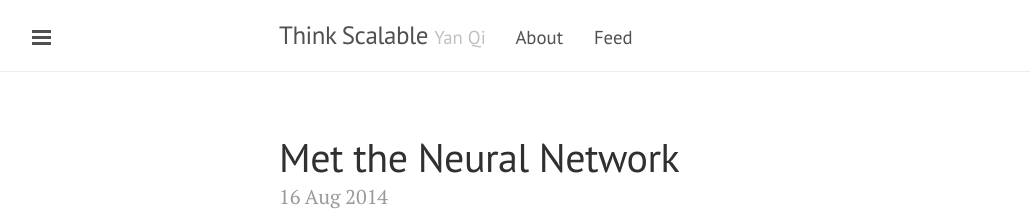
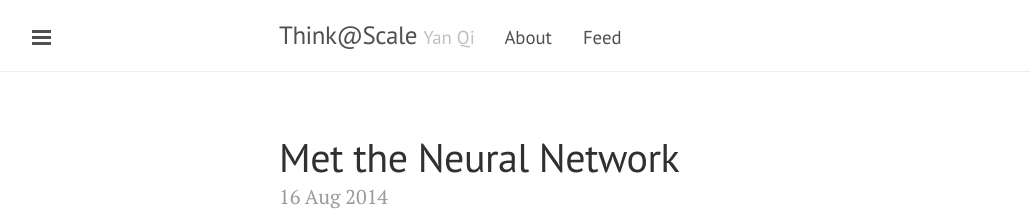
Before and after one commit to yan-qi/yan-qi.github.io, a Jekyll site: the page built from index.html, in a window 1280 px wide. Shown: the top 216 px of the page, without its empty margins (1-1031 px from the left). Built offline with Jekyll 4.4.1, drawn with Linux system fonts in a browser that asks for light colours; Markdown is read by kramdown in place of the engine named in the settings; the list of posts is cut into pages by our own code; comment, search, counter and statistics services are not loaded.

Commit message:
Change the title into "Think at Scale"

```diff
--- a/_config.yml
+++ b/_config.yml
@@ -6,10 +6,10 @@ pygments:         true
 permalink:        pretty
 
 # Setup
-title:            Think Scalable
+title:            Think@Scale
 tagline:          ' Yan Qi '
-description:      'Think Scalable'
-url:              http://yan-qi.github.io
+description:      'Think@Scale'
+url:              http://www.thinkscale.com
 baseurl:          '/'
 paginate:         5
 
```
